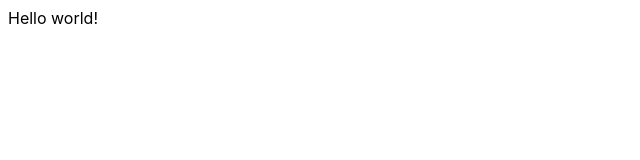
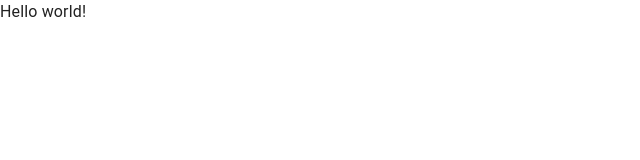
Before and after one commit to deadtowel/freysoft-test, a React (Vite) app: page / in a window 1280 px wide. Shown: the top 160 px of the page, without its empty margins (0-640 px from the left). Built offline with nearby package versions, Linux system fonts and the light colour scheme.

Commit message:
Set up custom theme

```diff
--- a/src/index.css
+++ /dev/null
@@ -1,3 +0,0 @@
-:root {
-  font-family: Inter, system-ui, Avenir, Helvetica, Arial, sans-serif;
-}
--- a/src/main.tsx
+++ b/src/main.tsx
@@ -1,10 +1,16 @@
-import React from 'react'
-import ReactDOM from 'react-dom/client'
-import App from './App.tsx'
-import './index.css'
+import React from 'react';
+import ReactDOM from 'react-dom/client';
+import CssBaseline from '@mui/material/CssBaseline';
+import { ThemeProvider } from '@mui/material/styles';
+
+import {theme} from './theme.ts'
+import App from './App.tsx';
 
 ReactDOM.createRoot(document.getElementById('root') as HTMLElement).render(
   <React.StrictMode>
-    <App />
+    <ThemeProvider theme={theme}>
+      <CssBaseline />
+      <App />
+    </ThemeProvider>
   </React.StrictMode>,
-)
+);
--- /dev/null
+++ b/src/theme.ts
@@ -0,0 +1,12 @@
+import { createTheme } from "@mui/material";
+
+export const theme = createTheme({
+  palette: {
+    primary: {
+      main: '#FF643B'
+    },
+    secondary: {
+      main: '#8234F8',
+    }
+  },
+});
```
